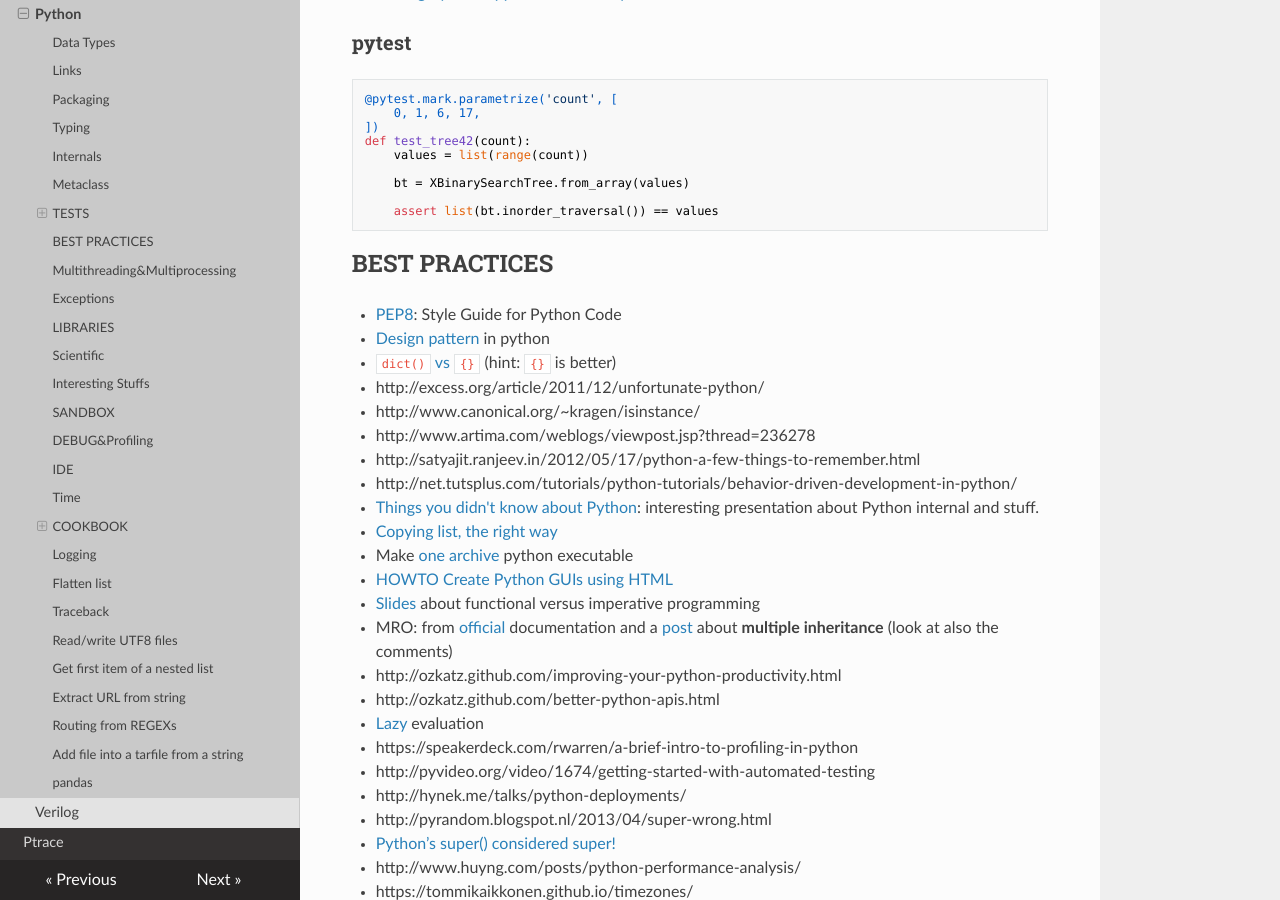
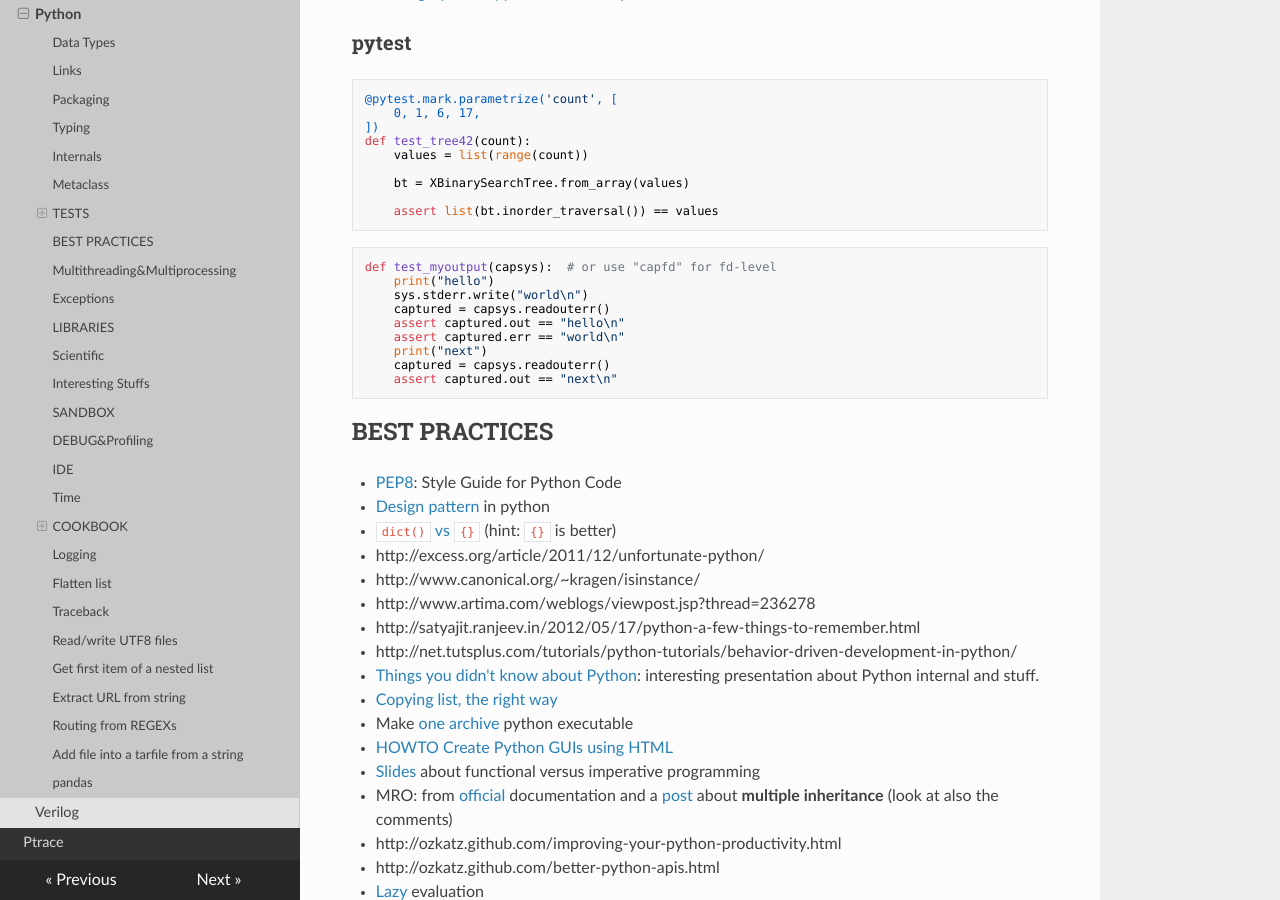
Before and after one commit to gipi/low-level, an MkDocs documentation site: the page built from docs/languages/python.md, in a window 1280 px wide and 900 px high, scrolled down 4155 px. Built offline with MkDocs 1.6.1, drawn with Linux system fonts in a browser that asks for light colours; nearby versions of some CDN libraries.

Commit message:
Updates.

````diff
--- a/docs/languages/python.md
+++ b/docs/languages/python.md
@@ -194,6 +194,18 @@ def test_tree42(count):
     bt = XBinarySearchTree.from_array(values)
 
     assert list(bt.inorder_traversal()) == values
+```
+
+```python
+def test_myoutput(capsys):  # or use "capfd" for fd-level
+    print("hello")
+    sys.stderr.write("world\n")
+    captured = capsys.readouterr()
+    assert captured.out == "hello\n"
+    assert captured.err == "world\n"
+    print("next")
+    captured = capsys.readouterr()
+    assert captured.out == "next\n"
 ```
 
 ## BEST PRACTICES
````
